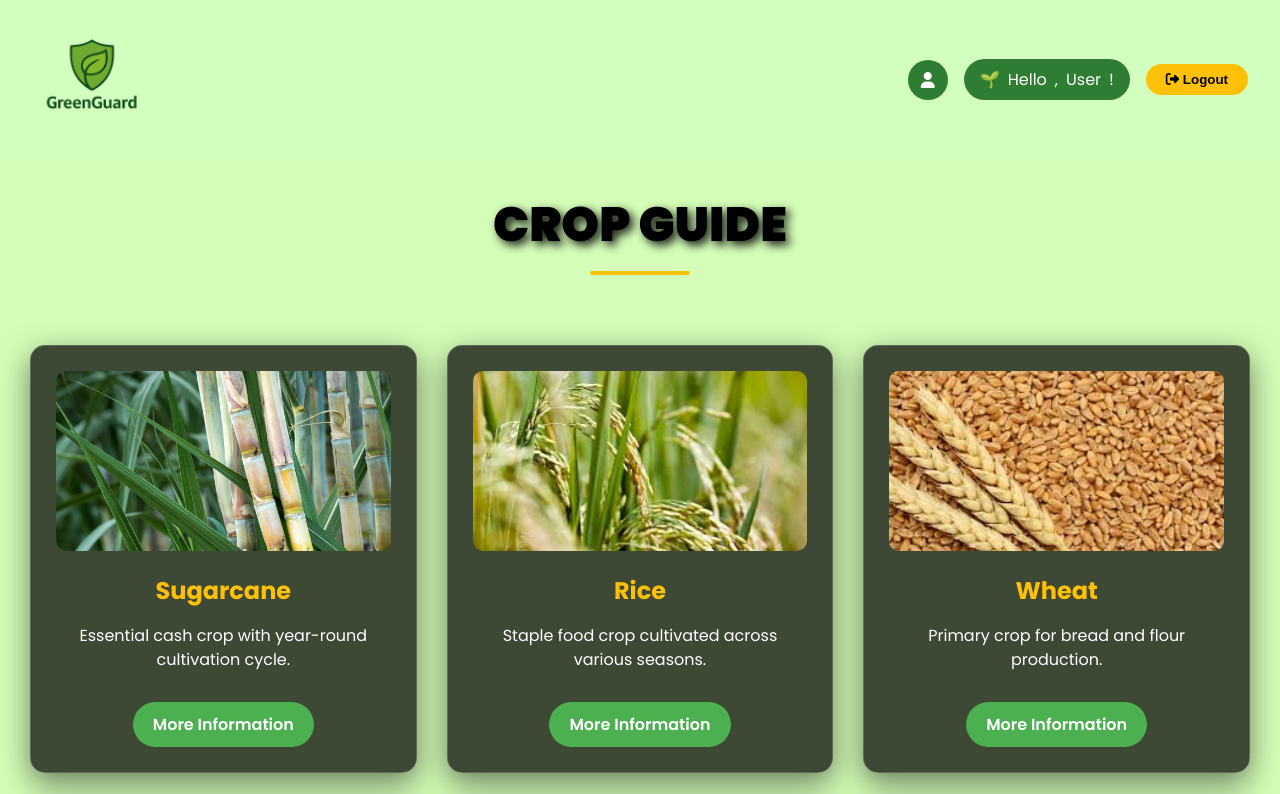
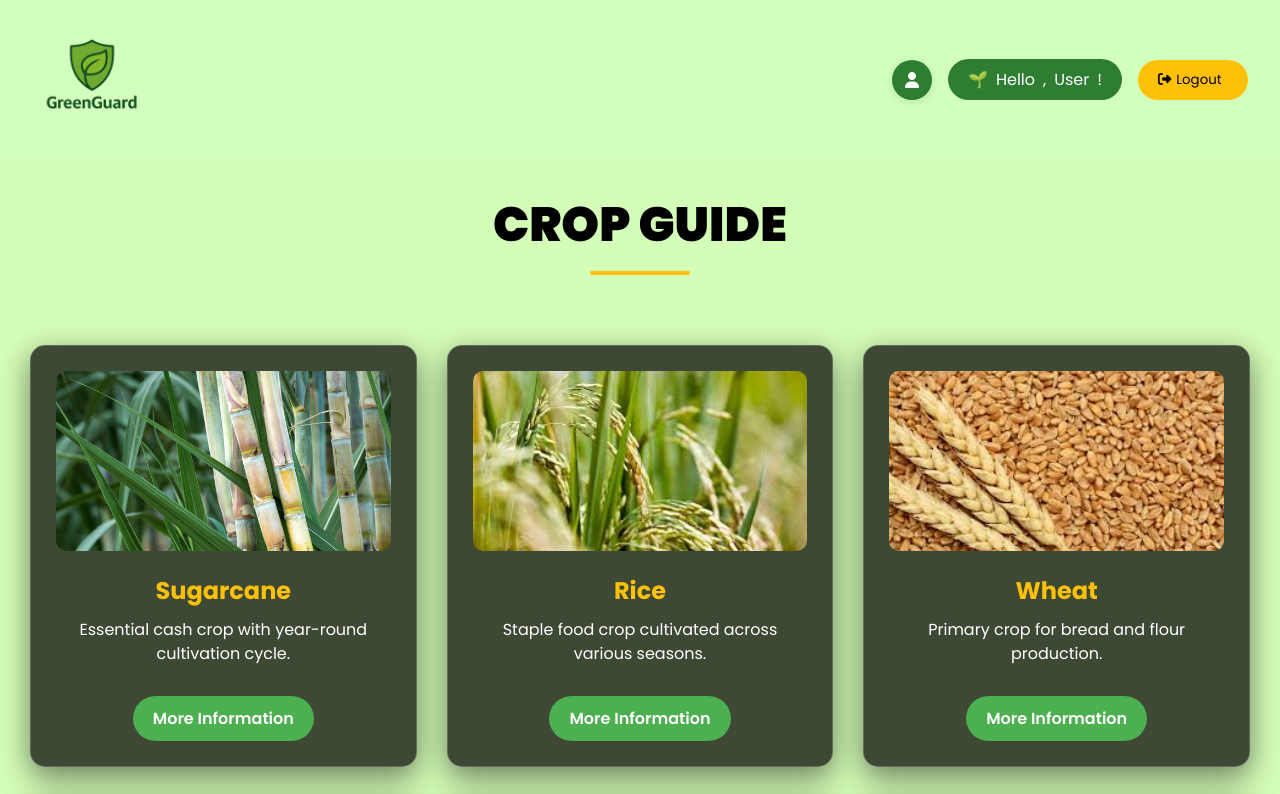
Before and after one commit to PrafullHarer/Green-Guard, a plain HTML site: page templates/crop_advice.html in a window 1280 px wide. Shown: the top 794 px of the page. Drawn offline with Linux system fonts and the light colour scheme.

Commit message:
css change

```diff
--- a/static/css/crop_advice.css
+++ b/static/css/crop_advice.css
@@ -3,7 +3,17 @@
  :root {
    --primary-color: #4CAF50;
    --secondary-color: #FFC107;
+   --secondary: #FFC107;
+   --secondary-dark: #FFA000;
    --accent-color: #2196F3;
+   --dark: #000000;
+ }
+
+ * {
+  margin: 0;
+  padding: 0;
+  box-sizing: border-box;
+  font-family: 'Poppins', sans-serif;
 }
 
  body {
@@ -31,7 +41,6 @@
    font-size: 48px;
    font-weight: 900;
    text-transform: uppercase;
-      text-shadow: 4px 4px 10px rgba(0, 0, 0, 0.9);
    margin: 0;
    position: relative;
  }
@@ -108,6 +117,48 @@
    color: #333;
  }
 
+ .logout-btn {
+   background-color: var(--secondary);
+   color: var(--dark);
+   border: none;
+   padding: 8px 20px;
+   border-radius: 30px;
+   cursor: pointer;
+   font-weight: 500;
+   transition: all 0.3s;
+   text-decoration: none;
+   display: inline-flex;
+   align-items: center;
+   gap: 5px;
+   height: 40px;
+   width: 110px;
+ }
+
+ .logout-btn:hover {
+  background-color: var(--secondary-dark);
+  transform: translateY(-2px);
+  box-shadow: 0 4px 8px rgba(0, 0, 0, 0.1);
+}
+
+.profile-link {
+  background-color: var(--primary);
+  color: white;
+  width: 40px;
+  height: 40px;
+  border-radius: 50%;
+  display: flex;
+  align-items: center;
+  justify-content: center;
+  text-decoration: none;
+  transition: all 0.3s;
+  box-shadow: 0 2px 10px rgba(0, 0, 0, 0.1);
+}
+
+.profile-link:hover {
+  background-color: var(--primary-dark);
+  transform: scale(1.1);
+}
+
  @media (max-width: 1200px) {
    .grid-container {
      grid-template-columns: repeat(2, 1fr);
--- a/templates/crop_advice.html
+++ b/templates/crop_advice.html
@@ -20,15 +20,17 @@
 
   <div style="display: flex; align-items: center; gap: 16px;">
     <div style="background-color: #2e7d32; border-radius: 50%; width: 40px; height: 40px; display: flex; align-items: center; justify-content: center;">
-      <i class="fa fa-user" style="color: white;"></i>
+      <a href="profile.html" class="profile-link" title="View Profile">
+        <i class="fas fa-user"></i>
+      </a>
     </div>
 
-    <div style="background-color: #2e7d32; color: white; padding: 8px 16px; border-radius: 9999px; font-weight: 500; display: flex; align-items: center; gap: 8px;">
+    <div style="background-color: #2e7d32; color: white; padding: 8px 20px; border-radius: 9999px; font-weight: 500; display: flex; align-items: center; gap: 8px;">
       🌱 <span id="greeting">Hello</span>, <span id="user-name">User</span>!
     </div>
 
-    <button onclick="logoutAndRedirect()" style="background-color: #ffc107; border: none; border-radius: 9999px; padding: 8px 20px; font-weight: 600; cursor: pointer;">
-      <i class="fa-solid fa-right-from-bracket"></i> <span id="logout-label">Logout</span>
+    <button onclick="logoutAndRedirect()" class="logout-btn">
+      <i class="fas fa-sign-out-alt"></i> <span id="logout-label">Logout</span>
     </button>
   </div>
 </nav>
```
Lines whose indentation alone changed are shown as unchanged.
